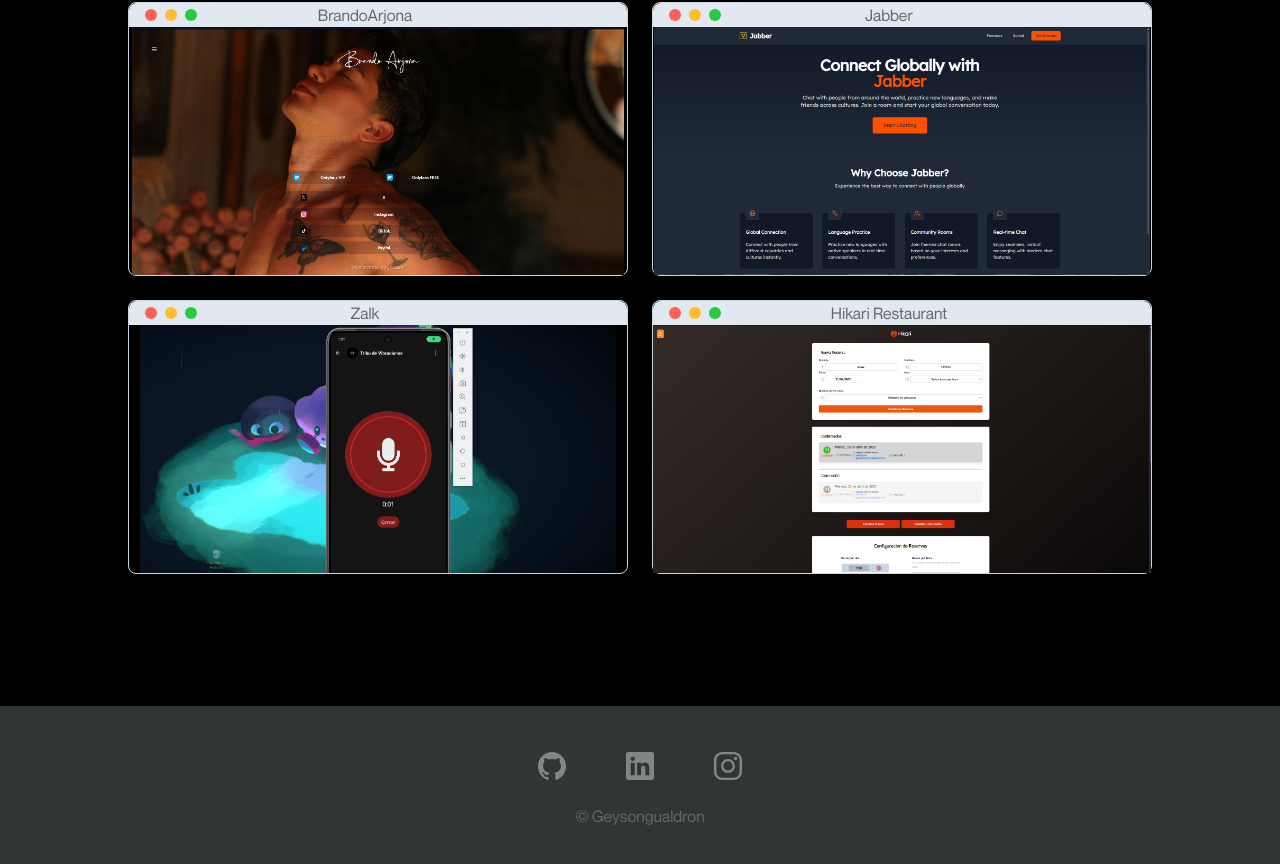
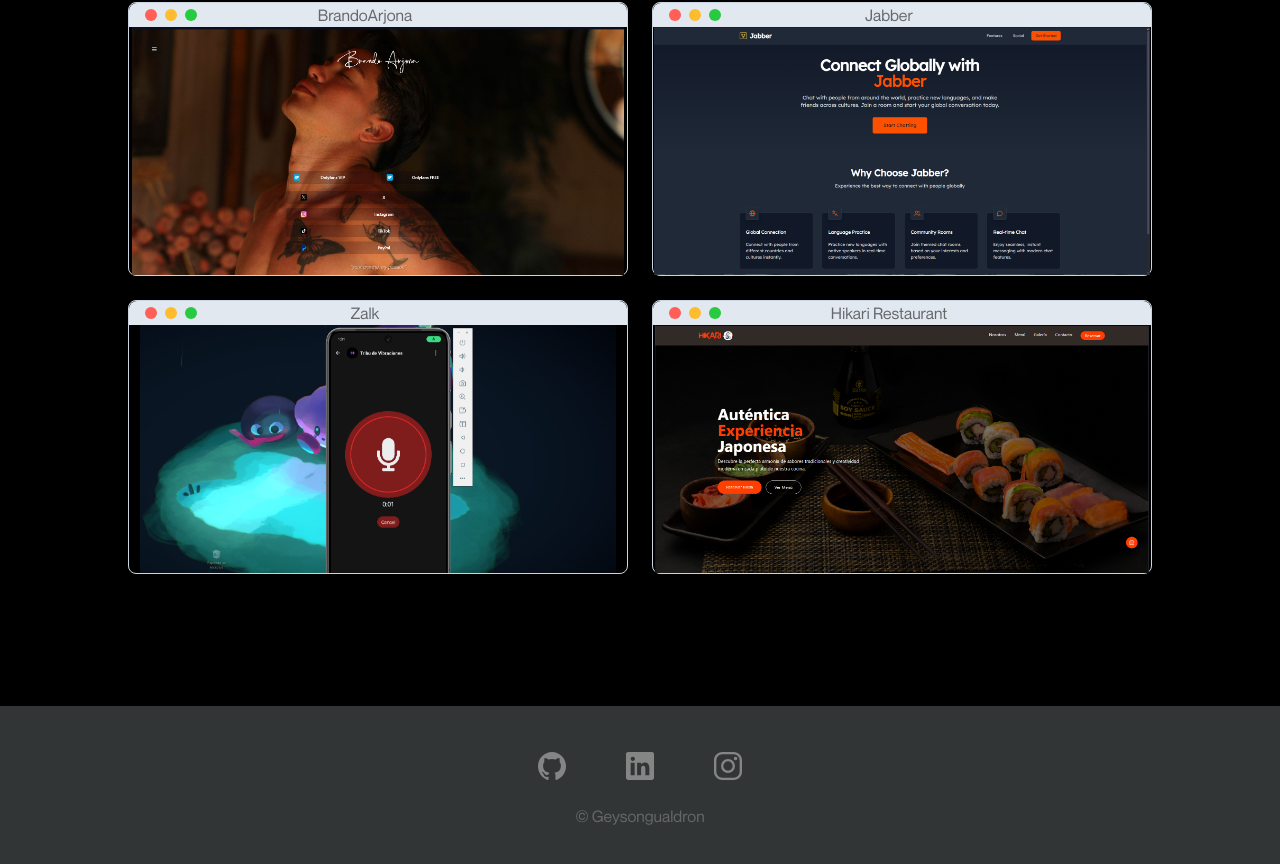
Before and after one commit to ChanGuaZzz/Portfolio, a React (Vite) app in the folder geysongualdron/: page / in a window 1280 px wide. Shown: the part 1803-2667 px from the top of the page. Built offline with nearby package versions, Linux system fonts and the light colour scheme.

Commit message:
Fix image source for Hikari Restaurant project in Main component

```diff
--- a/geysongualdron/src/componentes/main.jsx
+++ b/geysongualdron/src/componentes/main.jsx
@@ -127,7 +127,7 @@
         <Project title={"BrandoArjona"} photos={[brandoarjona1,brandoarjona2]}  img={brandoarjona1} tools={["React","JavaScript", "Tailwind", "SQL","ExpressJs","Socket.io"]} description={Texts.brandoarjonadescription} link={"https://brandoarjona.onrender.com"}/>
         <Project title={"Jabber"} photos={[jabber,jabber2,jabber3,jabber4]}  img={jabber} tools={["React","Python","JavaScript","SQL","Tailwind","Flask","Socket.io"]} description={Texts.jabberdescription} link={"https://jabberweb.onrender.com"} linkrepo={"https://github.com/ChanGuaZzz/Jabber.git"}/>
         <Project title={"Zalk"} photos={[zalk1,zalk2,zalk3,zalk4,zalk5, zalk6, zalk7]}  img={zalk7} tools={["React-Native","JavaScript","TypeScript","SQL","Tailwind","ExpressJs","Socket.io"]} description={Texts.zalkdescription} link={"https://www.mediafire.com/file/h0axor1u9jlecit/Zalk.apk/file"} linkrepo={"https://github.com/ChanGuaZzz/ZalK-WalkieTalkie.git"}/>
-        <Project title={"Hikari Restaurant"} photos={[hikari1,hikari2,hikari3,hikari4,hikari5, hikari6, hikari7, hikari8]}  img={hikari7} tools={["React","JavaScript","SQL","Tailwind","ExpressJs"]} description={Texts.hikaridescription} link={"https://hikarisushi.onrender.com"} linkrepo={"https://github.com/ChanGuaZzz/HikariSushi.git"}/>
+        <Project title={"Hikari Restaurant"} photos={[hikari1,hikari2,hikari3,hikari4,hikari5, hikari6, hikari7, hikari8]}  img={hikari1} tools={["React","JavaScript","SQL","Tailwind","ExpressJs"]} description={Texts.hikaridescription} link={"https://hikarisushi.onrender.com"} linkrepo={"https://github.com/ChanGuaZzz/HikariSushi.git"}/>
 
         </div>
 
```
